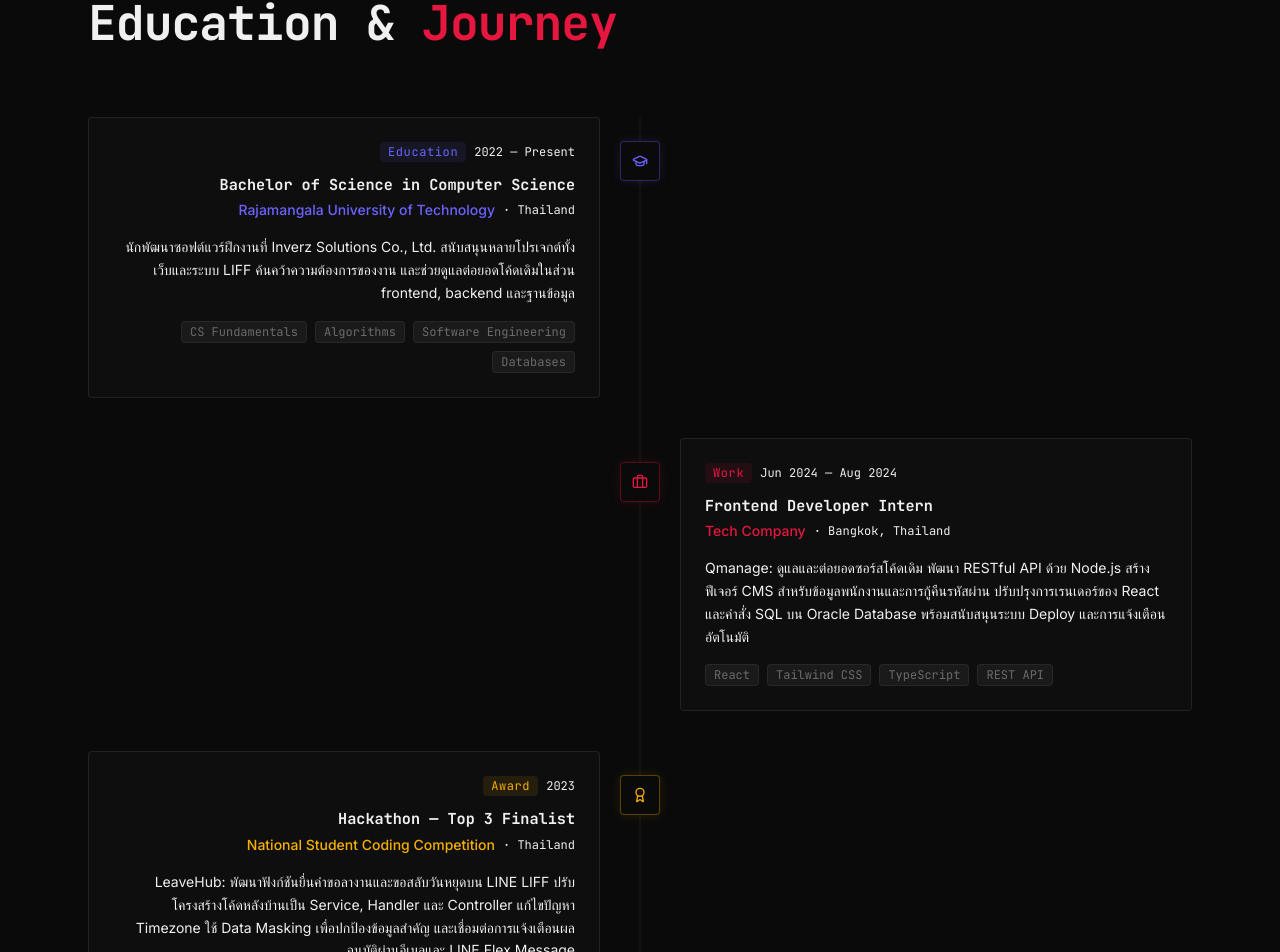
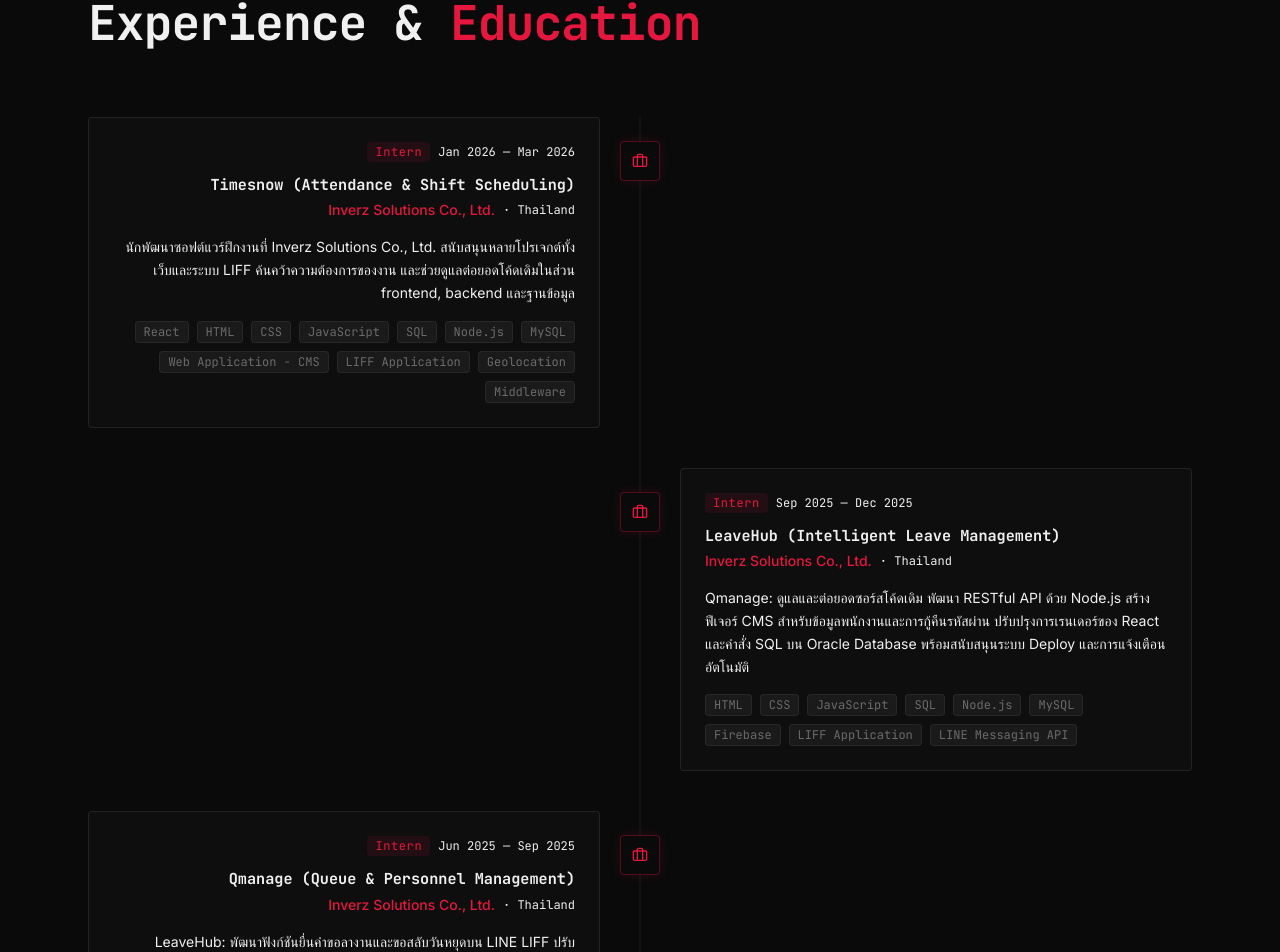
Before and after one commit to supxroek/my-portfolio, a React (Vite) app: page / in a window 1280 px wide. Shown: the part 3311-4263 px from the top of the page. Built offline with nearby package versions, Linux system fonts and the light colour scheme.

Commit message:
feat: add intern experience entries and update education details in ExperienceSection

```diff
--- a/src/app/components/ExperienceSection.tsx
+++ b/src/app/components/ExperienceSection.tsx
@@ -4,7 +4,7 @@
 import { useTranslation } from "react-i18next";
 
 type TimelineItem = {
-  type: "education" | "work" | "award";
+  type: "education" | "work" | "award" | "intern";
   title: string;
   org: string;
   period: string;
@@ -15,61 +15,102 @@
 
 const timeline: TimelineItem[] = [
   {
-    type: "education",
-    title: "Bachelor of Science in Computer Science",
-    org: "Rajamangala University of Technology",
-    period: "2022 — Present",
+    type: "intern",
+    title: "Timesnow (Attendance & Shift Scheduling)",
+    org: "Inverz Solutions Co., Ltd.",
+    period: "Jan 2026 — Mar 2026",
     location: "Thailand",
     description:
-      "Studying Computer Science with a focus on software engineering, data structures, algorithms, and web development. Maintaining active involvement in tech clubs and project-based learning.",
+      "Intern — Implemented bulk shift updates and pagination for employee roster management. Created cross-database SQL reports with LeaveHub to automate monthly attendance. Built offsite check-in using `navigator.geolocation` with middleware API-key validation. Troubleshot LINE Beacon webhooks and supported Rich Menu automated check-ins.",
     tags: [
-      "CS Fundamentals",
-      "Algorithms",
-      "Software Engineering",
-      "Databases",
+      "React",
+      "HTML",
+      "CSS",
+      "JavaScript",
+      "SQL",
+      "Node.js",
+      "MySQL",
+      "Web Application - CMS",
+      "LIFF Application",
+      "Geolocation",
+      "Middleware",
     ],
   },
   {
-    type: "work",
-    title: "Frontend Developer Intern",
-    org: "Tech Company",
-    period: "Jun 2024 — Aug 2024",
-    location: "Bangkok, Thailand",
+    type: "intern",
+    title: "LeaveHub (Intelligent Leave Management)",
+    org: "Inverz Solutions Co., Ltd.",
+    period: "Sep 2025 — Dec 2025",
+    location: "Thailand",
     description:
-      "Developed and maintained UI components using React and Tailwind CSS. Collaborated with designers to implement pixel-perfect interfaces and improved page load performance by 30%.",
-    tags: ["React", "Tailwind CSS", "TypeScript", "REST API"],
+      "Intern — Built leave-request and holiday-swap flows on LINE LIFF. Refactored backend into service/handler/controller layers for better maintainability. Integrated automated notifications via Gmail and LINE Messaging API (Flex Messages). Deployed LIFF on Firebase Hosting and implemented PII masking and timezone normalization.",
+    tags: [
+      "HTML",
+      "CSS",
+      "JavaScript",
+      "SQL",
+      "Node.js",
+      "MySQL",
+      "Firebase",
+      "LIFF Application",
+      "LINE Messaging API",
+    ],
   },
   {
-    type: "award",
-    title: "Hackathon — Top 3 Finalist",
-    org: "National Student Coding Competition",
-    period: "2023",
+    type: "intern",
+    title: "Qmanage (Queue & Personnel Management)",
+    org: "Inverz Solutions Co., Ltd.",
+    period: "Jun 2025 — Sep 2025",
     location: "Thailand",
     description:
-      "Built a real-time collaborative web app in 24 hours as part of a 3-person team. Placed in the top 3 out of 60+ participating teams.",
-    tags: ["React", "Node.js", "WebSocket", "24h Sprint"],
+      "Intern — Maintained an inherited CMS codebase and supported queue & personnel workflows. Developed Node.js REST APIs, CMS features for employee data and password recovery, and PowerShell deployment scripts. Optimized React rendering (`useMemo`, `useCallback`) and SQL queries for high-volume queue data. Integrated JWT/LINE token auth and LINE Flex Message notifications; hosted services on Google Cloud Run and Firebase Functions.",
+    tags: [
+      "React",
+      "HTML",
+      "CSS",
+      "JavaScript",
+      "SQL",
+      "Web Application - CMS",
+      "Node.js",
+      "MySQL",
+      "JWT",
+      "Google Cloud Run",
+      "Firebase",
+      "LIFF Application",
+    ],
   },
   {
     type: "education",
-    title: "High School — Science & Math Track",
-    org: "Suansunandha Rajabhat University Demonstration School",
-    period: "2019 — 2022",
-    location: "Bangkok, Thailand",
+    title: "B.Eng., Computer Engineering & AI",
+    org: "Mahanakorn University of Technology",
+    period: "2022 — 2026",
+    location: "Thailand",
     description:
-      "Graduated with honors in the science-math program. First exposure to programming through C and Java courses, sparking a passion for software development.",
-    tags: ["C", "Java", "Mathematics", "Physics"],
+      "B.Eng. in Computer Engineering and Artificial Intelligence — GPA: 3.02",
+    tags: ["Computer Engineering", "Artificial Intelligence", "GPA 3.02"],
+  },
+  {
+    type: "education",
+    title: "Science & Mathematics",
+    org: "Uttayansuksa Krabi School",
+    period: "2019 — 2021",
+    location: "Thailand",
+    description: "Science and Mathematics program — GPA: 3.34",
+    tags: ["Science & Math", "GPA 3.34"],
   },
 ];
 
 const iconMap = {
   education: GraduationCap,
   work: Briefcase,
+  intern: Briefcase,
   award: Award,
 };
 
 const colorMap = {
   education: "#6C63FF",
   work: "#e5173f",
+  intern: "#e5173f",
   award: "#F6B000",
 };
 
@@ -116,7 +157,7 @@
             letterSpacing: "-0.02em",
           }}
         >
-          Education &amp; <span style={{ color: "#e5173f" }}>Journey</span>
+          Experience &amp; <span style={{ color: "#e5173f" }}>Education</span>
         </motion.h2>
 
         <div className="relative">
```
